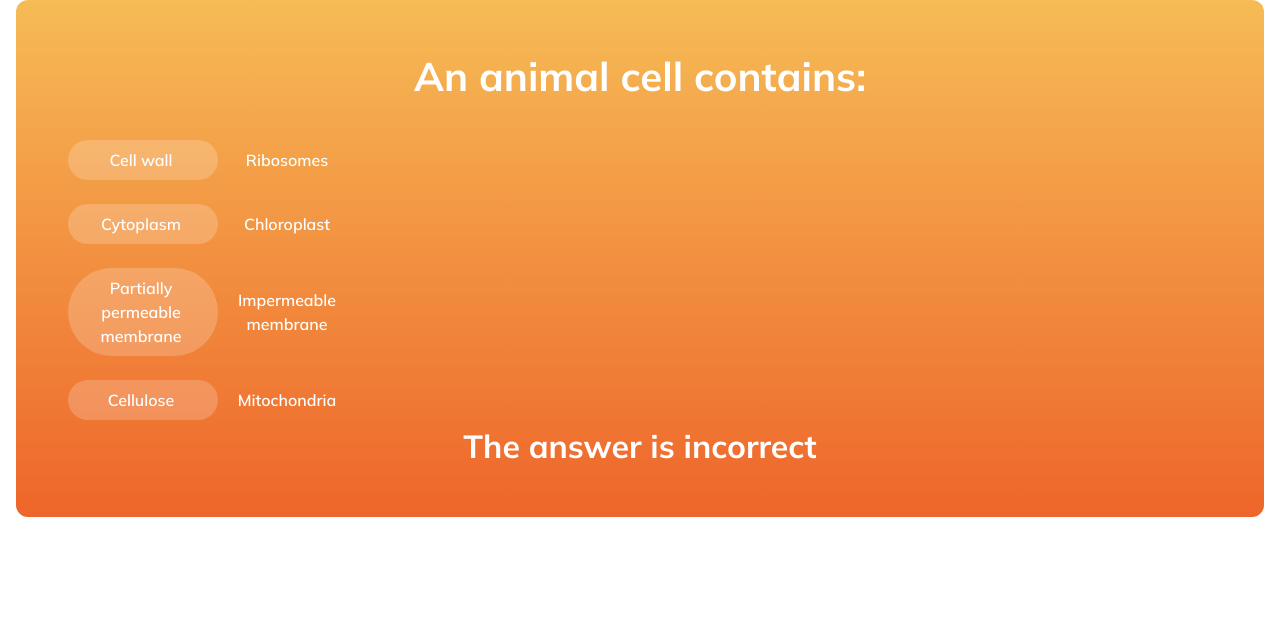
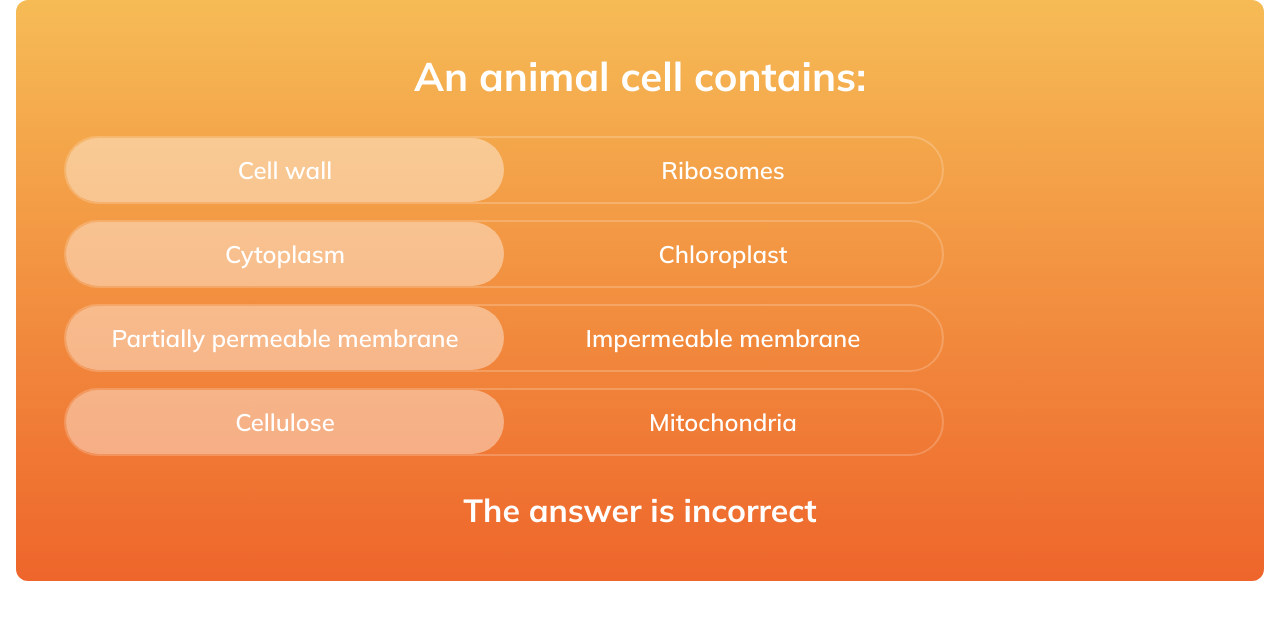
Before and after one commit to dannyedhouse/seneca-learning-fe-challenge, a React (Vite) app: page / in a window 1280 px wide. Shown: the top 620 px of the page. Built offline with nearby package versions, Linux system fonts and the light colour scheme.

Commit message:
Ensure questions same width, dynamic text colour

```diff
--- a/src/components/OptionSwitch/OptionSwitch.tsx
+++ b/src/components/OptionSwitch/OptionSwitch.tsx
@@ -1,42 +1,51 @@
 import { motion } from "framer-motion";
 
 interface OptionSwitchProps {
+  activeTextColor: string;
   choices: string[];
   selectedIndex: number | undefined;
   onToggle: (index: number) => void;
   allCorrect: boolean;
+  maxWidth: number;
 }
 
 export const OptionSwitch = ({
+  activeTextColor,
   choices,
   selectedIndex,
   onToggle,
   allCorrect,
+  maxWidth,
 }: OptionSwitchProps) => {
   return (
     <div
-      className="relative flex items-center p-1 rounded-full"
-      style={{ width: "300px" }}
+      className="border-2 border-white border-opacity-20 relative flex items-center rounded-full "
+      style={{ maxWidth }}
     >
-      {choices.map((choice, index) => (
+      {choices.map((choice, index) => {
+        const isActive = selectedIndex === index;
+        return (
           <button
             key={index}
             onClick={() => onToggle(index)}
-          className={`relative z-10 flex-1 text-center px-4 py-2 font-semibold transition-all text-white`}
+            className={`relative z-10 flex-1 text-center px-4 py-4 font-semibold transition-all
+               text-[18px] md:text-2xl `}
+            style={{ color: isActive ? activeTextColor : "rgb(255, 255, 255)" }} // Use RGB color for active state
             disabled={allCorrect}
           >
             {choice}
           </button>
-      ))}
+        );
+      })}
       <motion.div
-        className="absolute top-1 left-1 h-[calc(100%-8px)] bg-white/20 rounded-full"
+        className="absolute h-[calc(100%-0px)] bg-white/40 rounded-full z-0"
         style={{ width: `${100 / choices.length}%` }}
         animate={{
           x: selectedIndex !== undefined ? `${selectedIndex * 100}%` : 0,
           opacity: 1,
         }}
-        initial={{ opacity: 0.2 }}
-        transition={{ type: "spring", stiffness: 300, damping: 25 }}
+        initial={{ opacity: 0.4 }}
+        transition={{ type: "spring", stiffness: 400, damping: 50 }}
       />
     </div>
   );
--- a/src/components/OptionsContainer/OptionsContainer.tsx
+++ b/src/components/OptionsContainer/OptionsContainer.tsx
@@ -1,7 +1,9 @@
 import { OptionSwitch } from "../OptionSwitch/OptionSwitch";
 import { AnswerOption } from "../../types";
+import { useMemo } from "react";
 
 interface OptionsContainerProps {
+  activeTextColor: string;
   options: AnswerOption[];
   selectedOptions: number[];
   onChange: (optionIndex: number, selectedIndex: number) => void;
@@ -9,20 +11,31 @@ interface OptionsContainerProps {
 }
 
 export const OptionsContainer = ({
+  activeTextColor,
   options,
   selectedOptions,
   onChange,
   allCorrect,
 }: OptionsContainerProps) => {
+  const maxWidth = useMemo(() => {
+    const longestChoice = options
+      .flatMap((option) => option.choices)
+      .reduce((max, choice) => (choice.length > max ? choice.length : max), 0);
+
+    return longestChoice * 30 + 40;
+  }, [options]);
+
   return (
-    <div className="flex flex-col gap-4">
+    <div className="flex flex-col gap-8 md:gap-4 mb-8">
       {options.map((option, index) => (
         <OptionSwitch
+          activeTextColor={activeTextColor}
           key={option.id}
           choices={option.choices}
           selectedIndex={selectedOptions[index]}
           onToggle={(selectedIndex) => onChange(index, selectedIndex)}
           allCorrect={allCorrect}
+          maxWidth={maxWidth}
         />
       ))}
     </div>
--- a/src/components/Questions/Questions.tsx
+++ b/src/components/Questions/Questions.tsx
@@ -5,6 +5,7 @@ import { useQuery } from "@tanstack/react-query";
 import { OptionsContainer } from "../OptionsContainer/OptionsContainer";
 import { useCorrectness } from "../../hooks/useCorrectness";
 import { getGradientStyle } from "../../utils/getGradientStyle";
+import { getTextColor } from "../../utils/getTextColour";
 
 export const Questions = () => {
   const { data, isError, isLoading } = useQuery<QuestionData>({
@@ -38,6 +39,7 @@ export const Questions = () => {
   const currentQuestion = questions[currentQuestionIndex];
 
   const gradientStyle = getGradientStyle(percentage);
+  const textColor = getTextColor(percentage);
 
   if (!hasQuestions) {
     return <p>No questions available</p>;
@@ -53,8 +55,9 @@ export const Questions = () => {
           {currentQuestion?.question}
         </h1>
 
-        <div className="flex flex-col gap-8 md:gap-6 w-full">
+        <div className="flex flex-col w-full gap-8 md:gap-4">
           <OptionsContainer
+            activeTextColor={textColor}
             options={currentQuestion?.options ?? []}
             selectedOptions={selectedOptions}
             onChange={handleToggleOption}
--- a/src/utils/getGradientStyle.ts
+++ b/src/utils/getGradientStyle.ts
@@ -3,7 +3,6 @@ import { interpolateHSL } from "./interpolateHSL";
 const createColor = (h: number, s: number, l: number) => ({ h, s, l });
 
 export const getGradientStyle = (percentage: number): string => {
-  // Create 3 color ranges based on the figma gradients:
   const incorrectStartColorLower = createColor(38, 90, 65); // #F6B868
   const incorrectEndColorLower = createColor(18, 85, 55); // #EE6B2D
   const incorrectStartColorUpper = createColor(20, 70, 75); // #F1B496
--- /dev/null
+++ b/src/utils/getTextColour.ts
@@ -0,0 +1,5 @@
+export const getTextColor = (percentage: number): string => {
+  if (percentage === 1) return "rgba(76, 173, 148, 1)";
+  if (percentage > 0) return "rgb(228, 121, 88)";
+  return "rgb(159, 147, 139)";
+};
```
Lines whose indentation alone changed are shown as unchanged.
